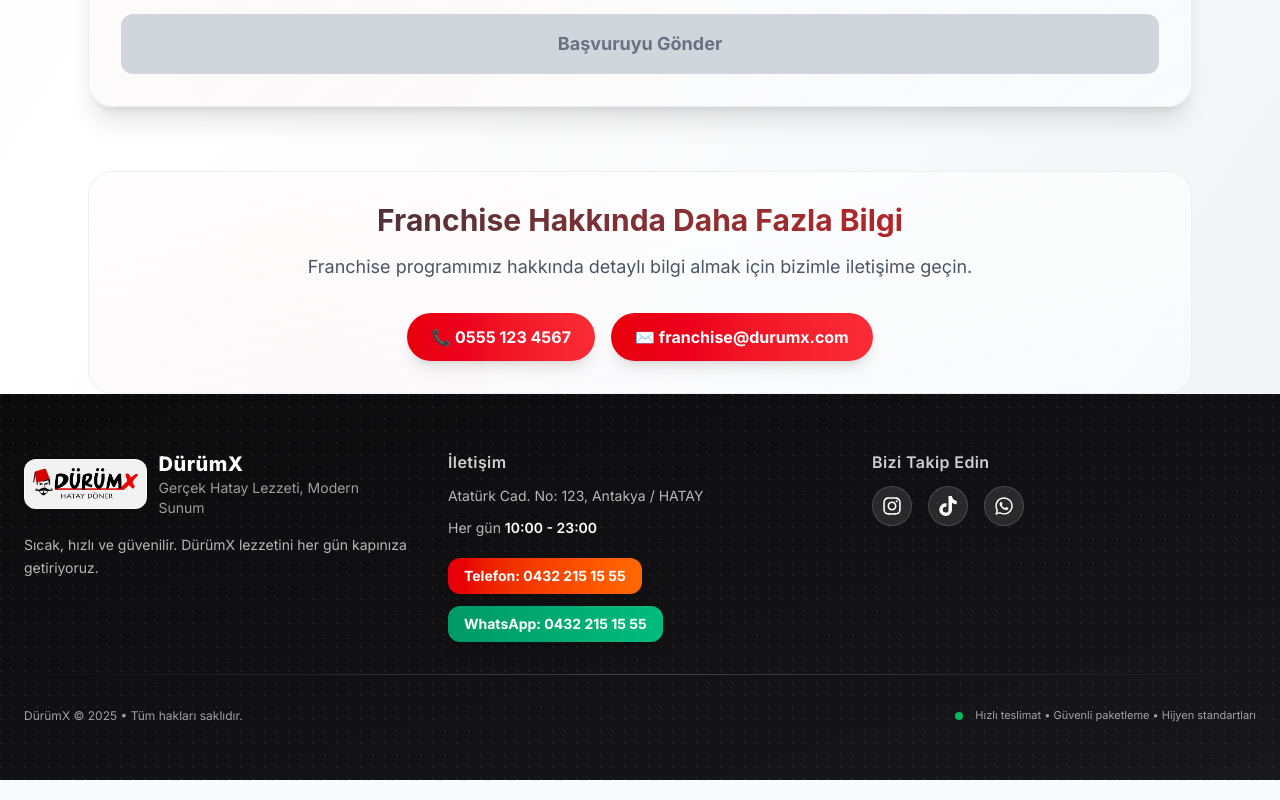
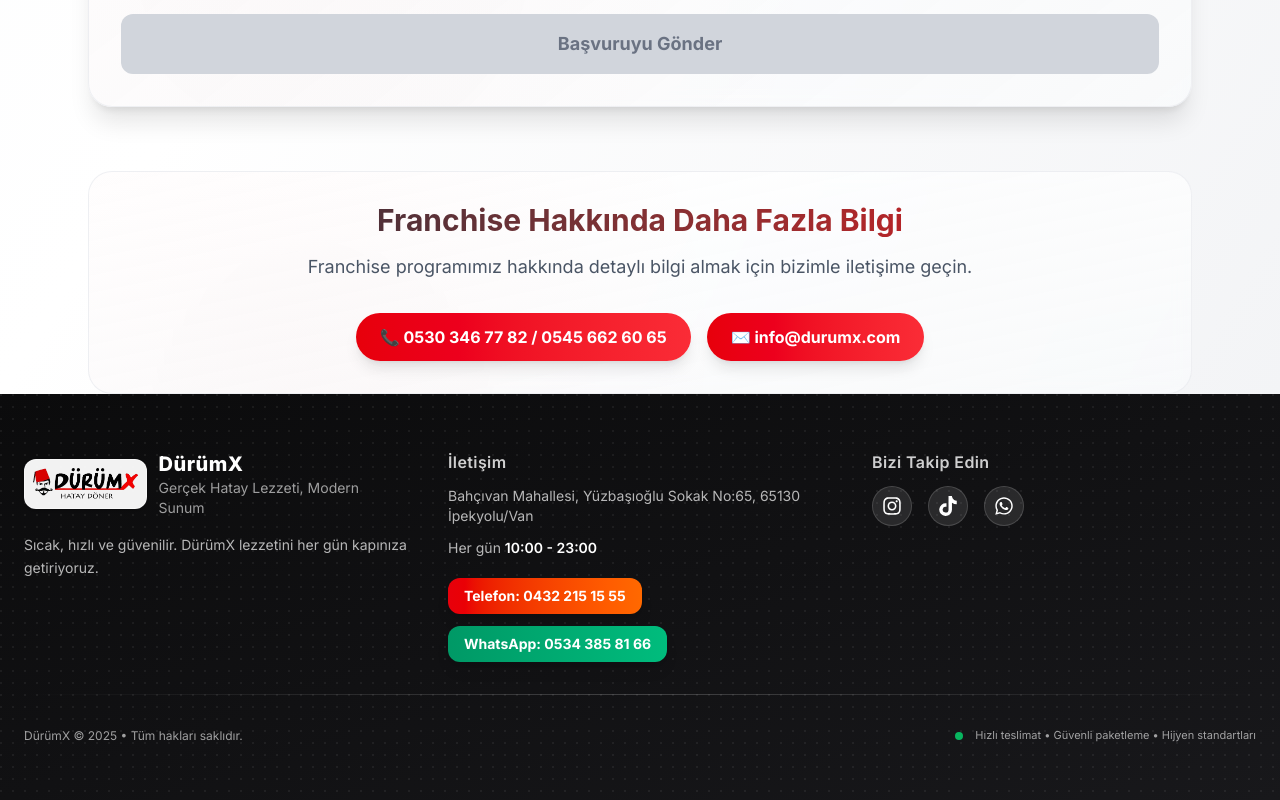
Before and after one commit to yusufknt/durumx, a Next.js app: page /franchise in a window 1280 px wide. Shown: the part 1698-2498 px from the top of the page. Built offline with nearby package versions, Linux system fonts and the light colour scheme.

Commit message:
Build: enable Next/Image optimizer and AVIF/WebP output in next.config

```diff
--- a/next.config.ts
+++ b/next.config.ts
@@ -2,8 +2,9 @@
 
 const nextConfig: NextConfig = {
   images: {
-    // Serve images from public/ as-is; avoids optimizer/caching issues on Vercel
-    unoptimized: true,
+    // Enable Next/Image optimizer and serve modern formats when supported
+    unoptimized: false,
+    formats: ["image/avif", "image/webp"],
   },
   // Ensure static assets use correct base path in all environments
   assetPrefix: process.env.NEXT_PUBLIC_ASSET_PREFIX || undefined,
--- a/src/app/franchise/page.tsx
+++ b/src/app/franchise/page.tsx
@@ -414,10 +414,11 @@
             </p>
             <div className="flex flex-col sm:flex-row gap-3 md:gap-4 justify-center">
               <a className="bg-gradient-to-r from-red-600 to-red-500 text-white px-5 md:px-6 py-2.5 md:py-3 rounded-full font-bold hover:from-red-700 hover:to-red-600 transition-all duration-300 shadow-lg hover:shadow-xl hover:shadow-red-500/25 cursor-pointer text-sm md:text-base">
-                📞 0555 123 4567
+                📞 0530 346 77 82 / 0545 662 60 65
+
               </a>
               <a className="bg-gradient-to-r from-red-600 to-red-500 text-white px-5 md:px-6 py-2.5 md:py-3 rounded-full font-bold hover:from-red-700 hover:to-red-600 transition-all duration-300 shadow-lg hover:shadow-xl hover:shadow-red-500/25 cursor-pointer text-sm md:text-base">
-                ✉️ franchise@durumx.com
+                ✉️ info@durumx.com
               </a>
             </div>
           </div>
--- a/src/components/Footer.tsx
+++ b/src/components/Footer.tsx
@@ -30,7 +30,7 @@
         {/* Contact / Hours */}
         <div className="space-y-3">
           <p className="text-white/80 font-semibold tracking-wide">İletişim</p>
-          <p className="text-sm text-white/70">Atatürk Cad. No: 123, Antakya / HATAY</p>
+          <p className="text-sm text-white/70">Bahçıvan Mahallesi, Yüzbaşıoğlu Sokak No:65, 65130 İpekyolu/Van</p>
           <p className="text-sm text-white/70">Her gün <span className="font-semibold text-white">10:00 - 23:00</span></p>
           <div className="flex flex-wrap items-center gap-3 pt-2">
             <a
@@ -45,9 +45,9 @@
               target="_blank"
               rel="noopener noreferrer"
               className="inline-flex items-center gap-2 rounded-xl bg-gradient-to-r from-emerald-600 to-emerald-500 px-4 py-2 text-sm font-bold shadow-lg hover:shadow-xl hover:scale-[1.02] transition-all focus:outline-none focus:ring-2 focus:ring-white/40"
-              aria-label="WhatsApp ile İletişim: 0432 215 15 55"
+              aria-label="WhatsApp ile İletişim: 0534 385 81 66"
             >
-              WhatsApp: 0432 215 15 55
+              WhatsApp: 0534 385 81 66
             </a>
           </div>
         </div>
```
